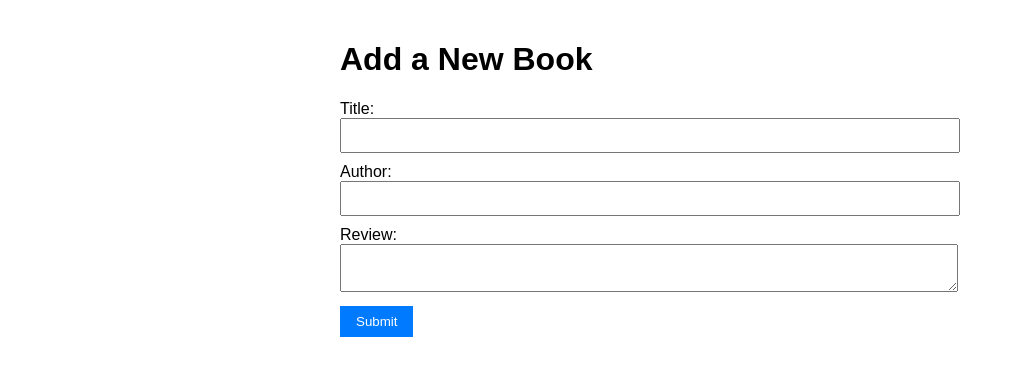
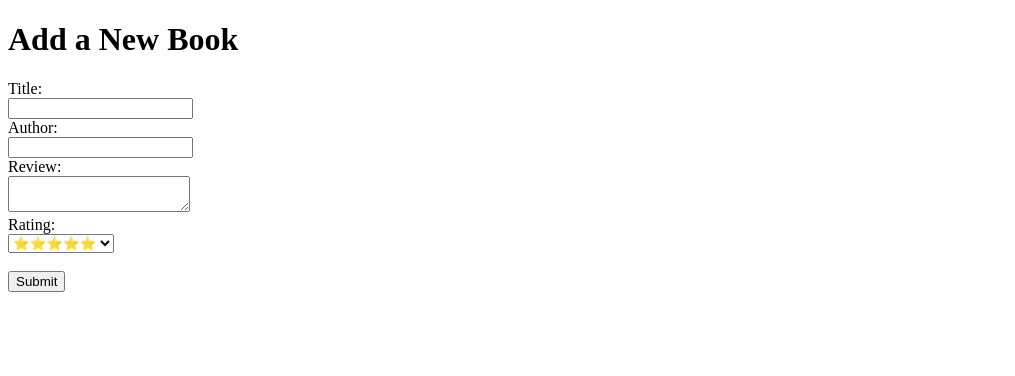
Before and after one commit to Mahmed1109/flask_book_review, a Flask app: page /add in a window 1280 px wide. Shown: the top 376 px of the page, without its empty margins (0-1015 px from the left). Run offline with Flask 3, Linux system fonts and the light colour scheme.

Commit message:
small change

```diff
--- a/templates/add_book.html
+++ b/templates/add_book.html
@@ -3,33 +3,6 @@
 
 <head>
     <title>Add Book Review</title>
-    <style>
-        body {
-            font-family: Arial, sans-serif;
-            max-width: 600px;
-            margin: auto;
-            padding: 20px;
-        }
-
-        form input,
-        form textarea {
-            width: 100%;
-            padding: 8px;
-            margin-bottom: 10px;
-        }
-
-        button {
-            padding: 8px 16px;
-            background-color: #007BFF;
-            color: white;
-            border: none;
-            cursor: pointer;
-        }
-
-        button:hover {
-            background-color: #0056b3;
-        }
-    </style>
 </head>
 
 <body>
@@ -44,6 +17,15 @@
         <label>Review:</label><br>
         <textarea name="review" required></textarea><br>
 
+        <label>Rating:</label><br>
+        <select name="rating" required>
+            <option value="5">⭐⭐⭐⭐⭐</option>
+            <option value="4">⭐⭐⭐⭐</option>
+            <option value="3">⭐⭐⭐</option>
+            <option value="2">⭐⭐</option>
+            <option value="1">⭐</option>
+        </select><br><br>
+
         <button type="submit">Submit</button>
     </form>
 </body>
```
